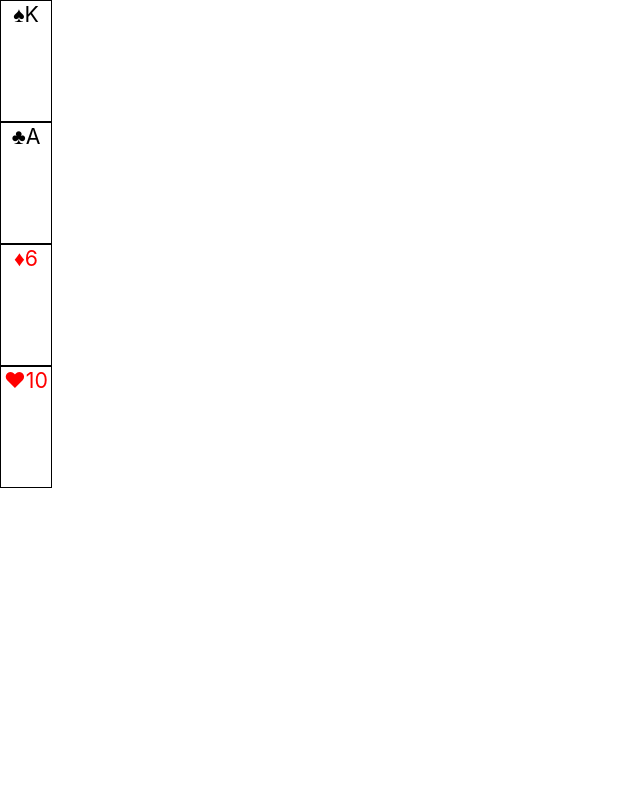
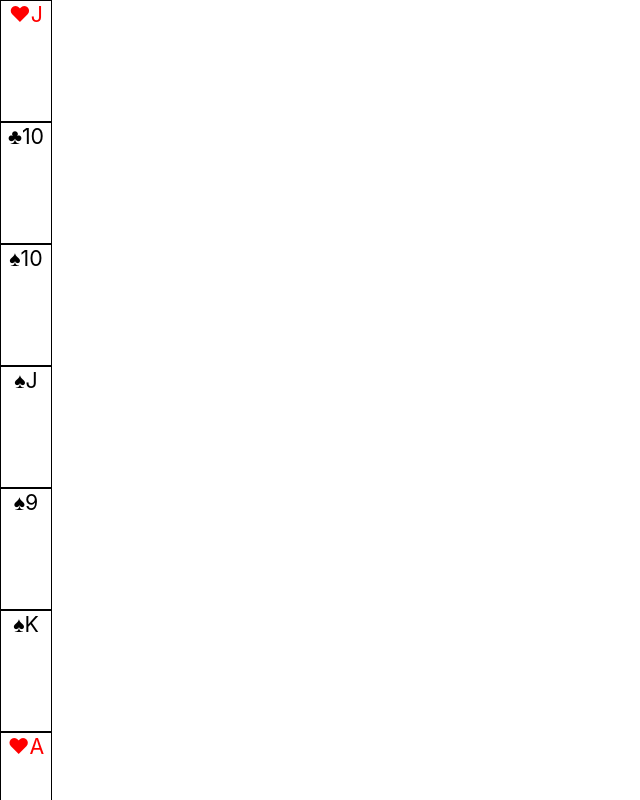
Before and after one commit to mvjseppa/marjapussi, a React (Create React App) app: page / in a window 1280 px wide. Shown: the top 800 px of the page, without its empty margins (0-640 px from the left). Built offline with nearby package versions, Linux system fonts and the light colour scheme.

Commit message:
component for player's cards

```diff
--- a/src/App.js
+++ b/src/App.js
@@ -1,15 +1,41 @@
 import React from 'react'
 import logo from './logo.svg'
 import './App.css'
-import Card from './components/Card'
+import PlayerCards from './components/PlayerCards'
+
+const player =
+      {
+        'id': '152e7da3-0b22-4ced-8dc9-0db9eeba973d',
+        'connection_id': 'e4DZ3c-qFiACEJQ=',
+        'cards': {
+          'hand': [
+            'HJ',
+            'C10',
+            'S10',
+            'SJ',
+            'S9',
+            'SK',
+            'HA',
+            'H10'
+          ],
+          'table': null,
+          'won': [
+            [
+              'SA',
+              'CA',
+              'DA',
+              'HQ'
+            ]
+          ]
+        },
+        'position': 0,
+        'score': 0
+      }
 
 function App () {
   return (
     <div className="App">
-      <Card cardValue='SK' />
-      <Card cardValue='CA' />
-      <Card cardValue='D6' />
-      <Card cardValue='H10' />
+      <PlayerCards player={player}/>
     </div>
   )
 }
--- /dev/null
+++ b/src/components/PlayerCards.jsx
@@ -0,0 +1,36 @@
+import React from 'react'
+import { connect } from 'react-redux'
+import Card from './Card'
+
+class PlayerCards extends React.Component {
+  renderHandCards () {
+    const {hand} = this.props.player.cards
+
+    if (Array.isArray(hand)) {
+      return hand.map((card, i) => (<Card key={i} cardValue={card} />))
+    } else {
+      let cards = []
+      for (let i = 0; i < hand; i++) {
+        cards.push(<Card key={i} cardValue='X' />)
+      }
+      return cards
+    }
+  }
+
+  render () {
+    const {table} = this.props.player.cards
+
+    return (
+      <div className='playerCards'>
+        <div className='hand'>{this.renderHandCards()}</div>
+        <div className='table'>{table}</div>
+      </div>
+    )
+  }
+}
+
+function mapStateToProps (state) {
+  return {}
+}
+
+export default connect(mapStateToProps)(PlayerCards)
```
